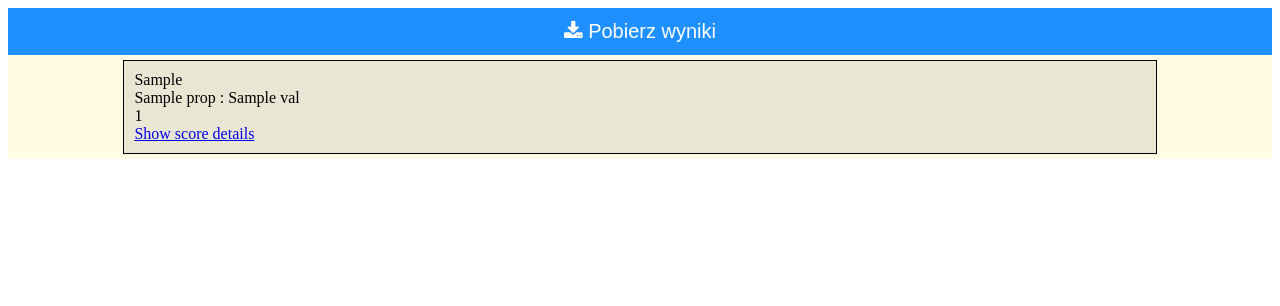
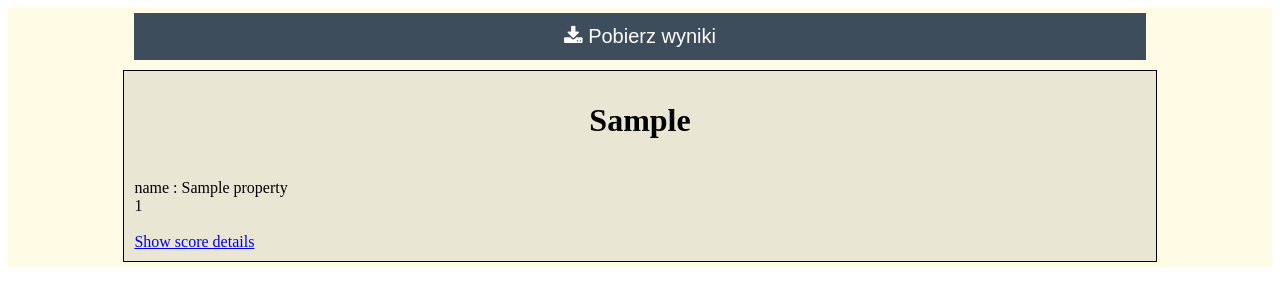
Before and after one commit to DominikRafacz/MilujemeTePawel, a Flask app: template YAGOTemplater/templates/results.html.jinja2 in a window 1280 px wide. Shown: the top 306 px of the page. Run offline with Flask 2, Linux system fonts and the light colour scheme; the template is opened without the code that fills it: most values are stand-ins (such as "Sample title", 1, 10 or a date in 2020).

Commit message:
all the single properties -- now put your hands up!

```diff
--- a/YAGOTemplater/__init__.py
+++ b/YAGOTemplater/__init__.py
@@ -41,6 +41,7 @@ def form():
 @app.route('/results/<scores_hash>')
 def results(scores_hash):
     scores = load_scores(scores_hash)
+    scores = trim_scores(scores)
     return render_template('results.html.jinja2', scores=scores)
 
 
--- a/YAGOTemplater/static/style.css
+++ b/YAGOTemplater/static/style.css
@@ -31,7 +31,7 @@
 
  /* Style buttons */
 .btn {
-  background-color: DodgerBlue;
+  background-color: #3d4d5b;
   border: none;
   color: white;
   padding: 12px 30px;
@@ -67,3 +67,8 @@
 .load_template_query {
     margin: 0 auto;
 }
+
+.download_section {
+     margin: 5px auto;
+    width: 80%;
+}
--- a/YAGOTemplater/templates/results.html.jinja2
+++ b/YAGOTemplater/templates/results.html.jinja2
@@ -5,21 +5,21 @@
     <link rel="stylesheet" href="https://cdnjs.cloudflare.com/ajax/libs/font-awesome/4.7.0/css/font-awesome.min.css">
 </head>
 <body>
+    <div class="res_container">
     <div class="download_section">
         <a href="{{ url_for('.download_results') }}">
-            <button class="btn" style="width:100%"><i class="fa fa-download"></i> Pobierz wyniki</button>
+            <button class="btn" style="width:100%;"><i class="fa fa-download"></i> Pobierz wyniki</button>
         </a>
     </div>
-    <div class="res_container">
         {% for entity in scores %}
         <div class="result">
-            {{ entity['entity_key'] }} <br>
+            <h1 style="text-align: center">{{ entity['entity_key'] }}</h1> <br>
             <div class="result_entity">
-                {% for property in entity['entity'] %}
-                    {{ property['prop'] }} : {{ property['val'] }} <br>
+                {% for property in entity['entity'].keys() %}
+                    {{ property }} : {{ entity['entity']['property'] }} <br>
                 {% endfor %}
             </div>
-            {{ entity['total_score'] }} <br>
+            {{ entity['total_score'] }} <br><br>
             <a href="#" class="link_hide">Show score details</a>
             <a href="#" class="link_show">Hide</a>
             <div class="result_details">
```
Also changed, not shown: YAGOTemplater/backend.py (+14 -0 lines).
